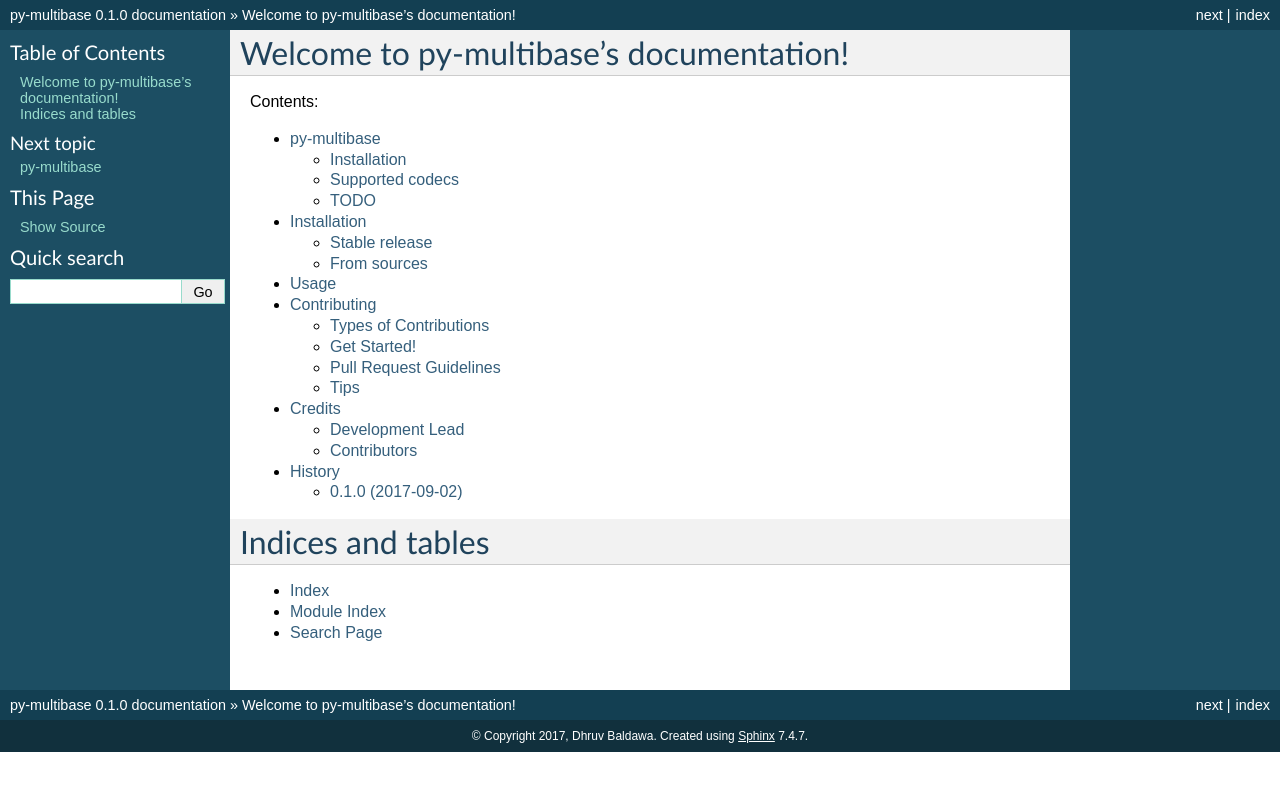
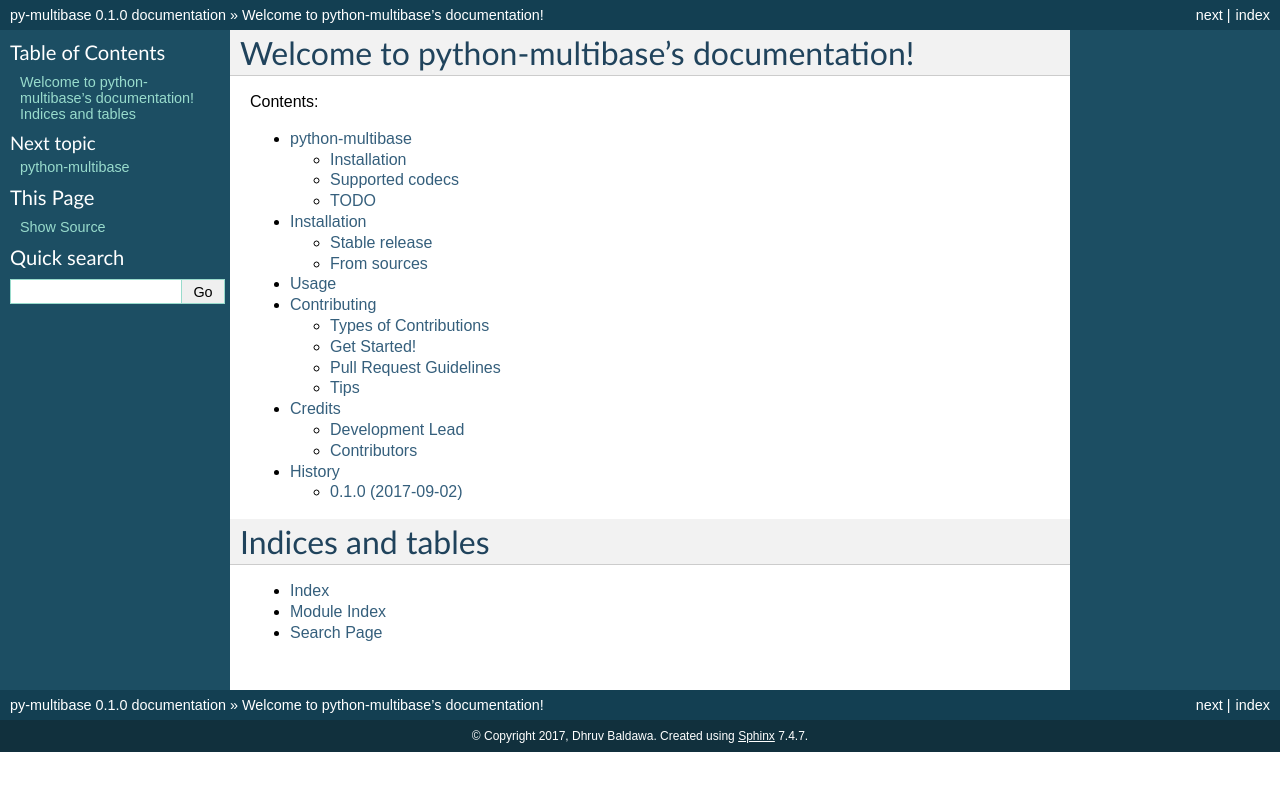
Before and after one commit to multiformats/py-multibase, a Sphinx documentation site: the page built from docs/index.rst, in a window 1280 px wide. Shown: the top 791 px of the page. Built offline with Sphinx 7.4.7, drawn with Linux system fonts in a browser that asks for light colours; pages that are not in the unit, such as notebooks, are missing from menus.

```diff
--- a/README.rst
+++ b/README.rst
@@ -1,5 +1,5 @@
 ============
-py-multibase
+python-multibase
 ============
 
 
--- a/docs/index.rst
+++ b/docs/index.rst
@@ -1,4 +1,4 @@
-Welcome to py-multibase's documentation!
+Welcome to python-multibase's documentation!
 ======================================
 
 Contents:
--- a/requirements_dev.txt
+++ b/requirements_dev.txt
@@ -5,7 +5,7 @@
 flake8==2.6.0
 tox==2.3.1
 coverage==4.1
-Sphinx==1.4.8
+Sphinx==1.5.1
 cryptography==1.7
 PyYAML==3.11
 pytest==2.9.2
```
Also changed, not shown: .travis.yml, 2 other files.
